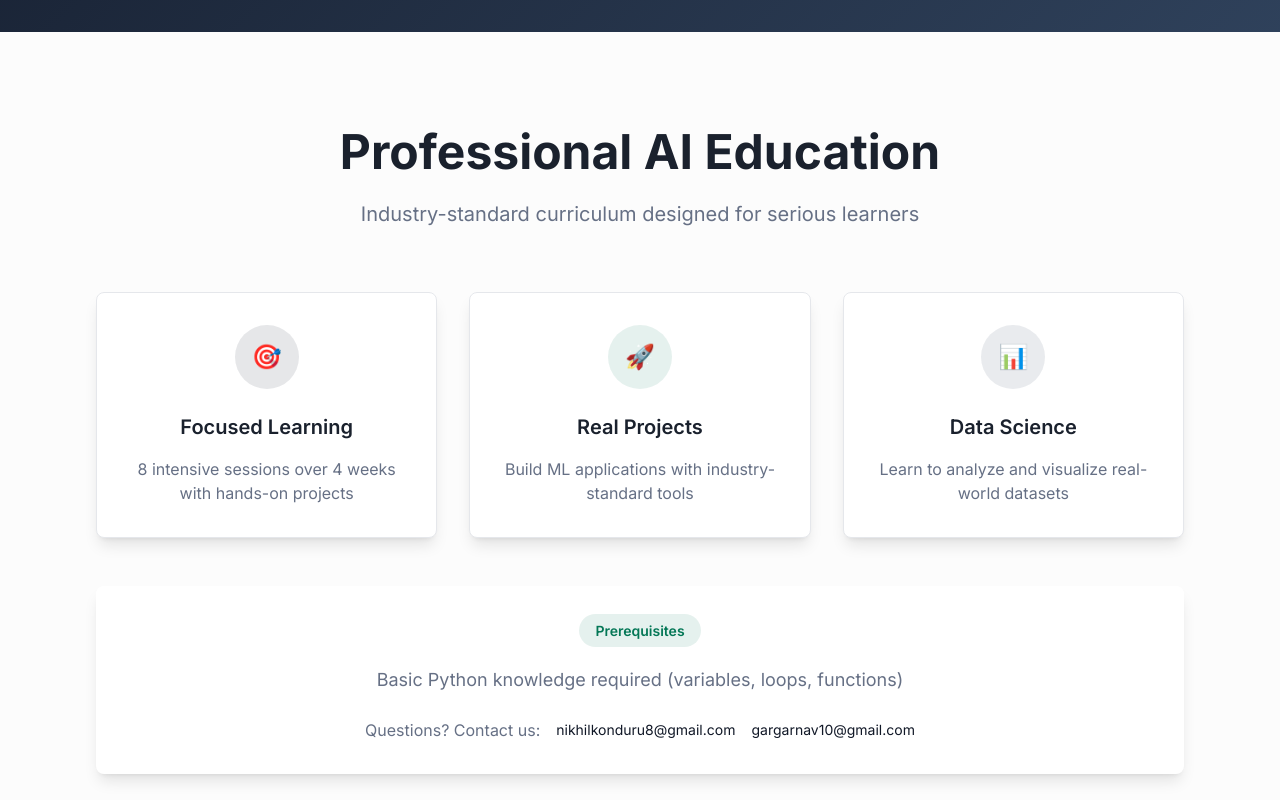
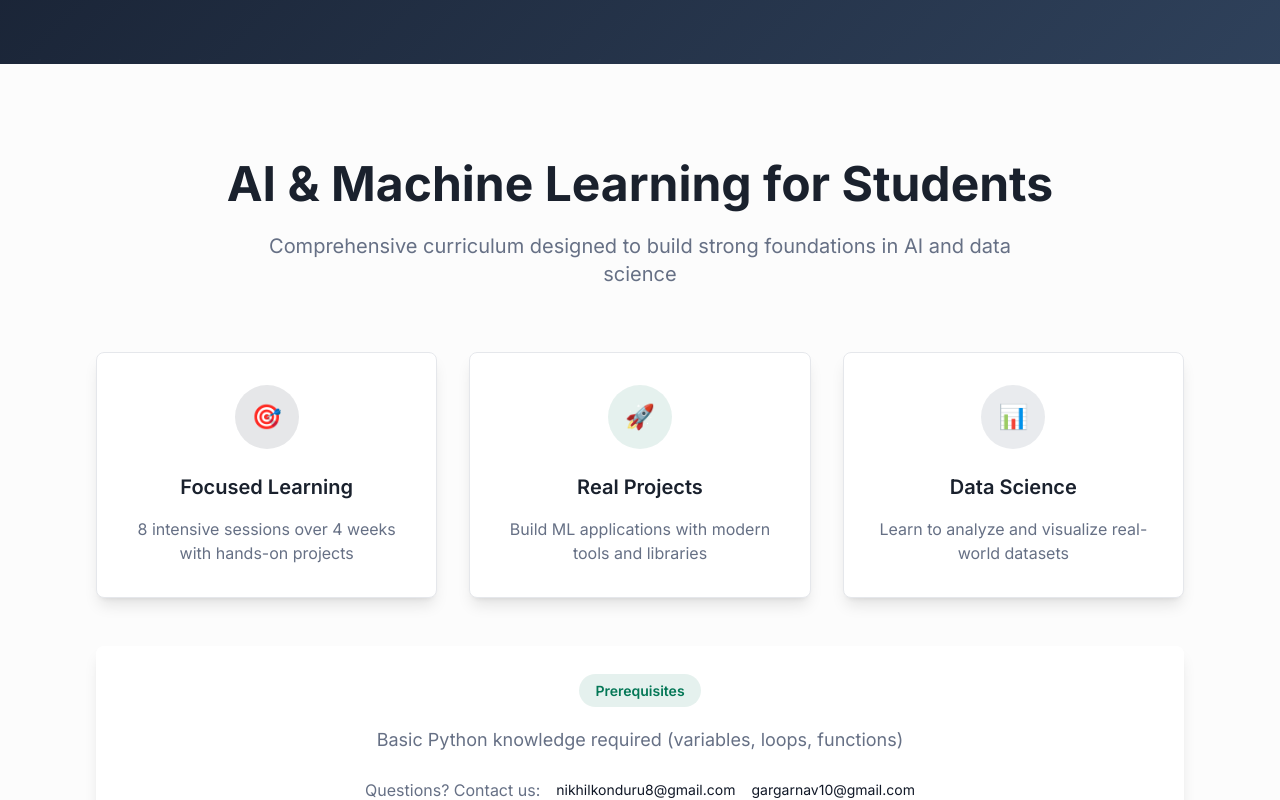
Before and after one commit to NikhilKonduru8/python-ai-summer-course, a React (Vite) app: page / in a window 1280 px wide. Shown: the part 620-1420 px from the top of the page. Built offline with nearby package versions, Linux system fonts and the light colour scheme.

Commit message:
Refactor: Improve website appeal and readability
- Removed misleading language about "professional" aspects.
- Fixed text color issues in the Tools and Schedule sections.
- Enhanced scroll animations and overall user experience.

```diff
--- a/src/components/CTAFooter.tsx
+++ b/src/components/CTAFooter.tsx
@@ -7,20 +7,20 @@ const CTAFooter = () => {
       <div className="container mx-auto max-w-5xl text-center">
         <div className="fade-in">
           <h2 className="text-4xl md:text-6xl font-bold mb-8">
-            Begin Your AI Career
+            Start Your AI Journey
           </h2>
           <p className="text-xl md:text-2xl mb-12 opacity-90 max-w-3xl mx-auto leading-relaxed">
-            Join industry professionals in mastering the technologies shaping tomorrow
+            Learn the fundamentals of AI and machine learning to excel in your future studies
           </p>
 
           <div className="grid md:grid-cols-3 gap-8 mb-12 text-left">
             <div className="bg-background/10 backdrop-blur-sm rounded-lg p-6">
-              <h3 className="text-lg font-semibold mb-2">Professional Curriculum</h3>
-              <p className="opacity-80">Industry-standard tools and methodologies</p>
+              <h3 className="text-lg font-semibold mb-2">Comprehensive Curriculum</h3>
+              <p className="opacity-80">Well-structured lessons covering all the fundamentals</p>
             </div>
             <div className="bg-background/10 backdrop-blur-sm rounded-lg p-6">
-              <h3 className="text-lg font-semibold mb-2">Expert Mentorship</h3>
-              <p className="opacity-80">Direct access to experienced developers</p>
+              <h3 className="text-lg font-semibold mb-2">Student Mentorship</h3>
+              <p className="opacity-80">Direct access to instructors who understand learning</p>
             </div>
             <div className="bg-background/10 backdrop-blur-sm rounded-lg p-6">
               <h3 className="text-lg font-semibold mb-2">Portfolio Projects</h3>
--- a/src/components/CapstoneProject.tsx
+++ b/src/components/CapstoneProject.tsx
@@ -26,7 +26,7 @@ const CapstoneProject = () => {
     {
       step: "4",
       title: "Build Your Portfolio",
-      description: "Projects can be shared on your resume or online portfolio to impress colleges and employers!",
+      description: "Projects can be shared on your resume or online portfolio to showcase your skills!",
       icon: "🏆",
       color: "from-orange-500 to-red-500"
     }
--- a/src/components/Hero.tsx
+++ b/src/components/Hero.tsx
@@ -16,11 +16,11 @@ const Hero = () => {
           </h1>
 
           <p className="text-2xl md:text-3xl mb-6 font-light">
-            Professional Python Course
+            Python Course for Students
           </p>
 
           <p className="text-xl md:text-2xl mb-12 opacity-90 max-w-3xl mx-auto leading-relaxed">
-            Build real-world AI applications in our intensive 4-week program
+            Learn AI and data science fundamentals in our comprehensive 4-week program
           </p>
 
           <div className="flex flex-col sm:flex-row gap-4 justify-center items-center mb-8">
--- a/src/components/Overview.tsx
+++ b/src/components/Overview.tsx
@@ -1,16 +1,21 @@
 import { Button } from "@/components/ui/button";
 import { Card, CardContent, CardDescription, CardHeader, CardTitle } from "@/components/ui/card";
+import { useScrollAnimation } from "@/hooks/useScrollAnimation";
 
 const Overview = () => {
+  const { elementRef, isVisible } = useScrollAnimation();
   return (
     <section className="py-24 px-4 bg-muted/30">
-      <div className="container mx-auto max-w-6xl">
+      <div
+        ref={elementRef}
+        className={`container mx-auto max-w-6xl animate-on-scroll ${isVisible ? 'animate-in' : ''}`}
+      >
         <div className="text-center mb-16 fade-in">
           <h2 className="text-4xl md:text-5xl font-bold mb-6 text-foreground">
-            Professional AI Education
+            AI & Machine Learning for Students
           </h2>
           <p className="text-xl text-muted-foreground max-w-3xl mx-auto">
-            Industry-standard curriculum designed for serious learners
+            Comprehensive curriculum designed to build strong foundations in AI and data science
           </p>
         </div>
 
@@ -31,7 +36,7 @@ const Overview = () => {
                 <span className="text-2xl">🚀</span>
               </div>
               <h3 className="text-xl font-semibold mb-4">Real Projects</h3>
-              <p className="text-muted-foreground">Build ML applications with industry-standard tools</p>
+              <p className="text-muted-foreground">Build ML applications with modern tools and libraries</p>
             </CardContent>
           </Card>
 
--- a/src/components/Schedule.tsx
+++ b/src/components/Schedule.tsx
@@ -36,7 +36,7 @@ const Schedule = () => {
           <h2 className="text-3xl md:text-4xl font-bold mb-6 text-secondary-foreground">
             Class Schedule
           </h2>
-          <p className="text-lg text-muted-foreground">
+           <p className="text-lg text-secondary-foreground">
             8 classes across 4 weeks, with each class lasting about 1 hour
           </p>
         </div>
--- a/src/components/Tools.tsx
+++ b/src/components/Tools.tsx
@@ -1,6 +1,8 @@
 import { Card, CardContent, CardHeader, CardTitle } from "@/components/ui/card";
+import { useScrollAnimation } from "@/hooks/useScrollAnimation";
 
 const Tools = () => {
+  const { elementRef, isVisible } = useScrollAnimation();
   const tools = [
     {
       name: "Python",
@@ -42,14 +44,16 @@ const Tools = () => {
 
   return (
     <section className="py-20 px-4 bg-secondary font-inter">
-      <div className="container mx-auto max-w-6xl">
+      <div
+        ref={elementRef}
+        className={`container mx-auto max-w-6xl animate-on-scroll ${isVisible ? 'animate-in' : ''}`}
+      >
         <div className="text-center mb-12">
           <h2 className="text-3xl md:text-4xl font-bold mb-6 text-secondary-foreground">
             Tools You'll Be Using
           </h2>
-          <p className="text-lg text-muted-foreground max-w-3xl mx-auto">
-            Learn to code in real environments used by professionals at Google, Netflix,
-            and thousands of other companies worldwide
+          <p className="text-lg text-secondary-foreground max-w-3xl mx-auto">
+            Learn to code using the same tools and libraries that power modern AI and data science projects
           </p>
         </div>
 
@@ -57,7 +61,7 @@ const Tools = () => {
           {tools.map((tool, index) => (
             <Card
               key={index}
-              className="border-border shadow-lg hover:shadow-xl transition-all duration-300 transform hover:-translate-y-2 bg-card group overflow-hidden"
+              className={`border-border shadow-lg hover:shadow-xl transition-all duration-300 transform hover:-translate-y-2 bg-card group overflow-hidden animate-on-scroll-scale stagger-delay-${(index % 6) + 1} ${isVisible ? 'animate-in' : ''}`}
             >
               <div className={`h-1 bg-gradient-to-r ${tool.color}`}></div>
               <CardHeader className="text-center pb-4">
@@ -80,11 +84,11 @@ const Tools = () => {
         <Card className="mt-12 border-border shadow-lg bg-card">
           <CardContent className="pt-8 pb-8 text-center">
             <h3 className="text-2xl font-bold mb-4 text-card-foreground">
-              Professional-Grade Tools
+              Industry-Standard Tools
             </h3>
             <p className="text-lg text-muted-foreground max-w-3xl mx-auto">
-              These are the same tools used by data scientists at major tech companies.
-              By learning them now, you'll have a huge advantage in college and your future career!
+              These tools are widely used in AI and data science.
+              Learning them now will give you a solid foundation for college computer science courses!
             </p>
           </CardContent>
         </Card>
--- a/src/components/WhatYoullLearn.tsx
+++ b/src/components/WhatYoullLearn.tsx
@@ -1,7 +1,9 @@
 import { Button } from "@/components/ui/button";
 import { Card, CardContent } from "@/components/ui/card";
+import { useScrollAnimation } from "@/hooks/useScrollAnimation";
 
 const WhatYoullLearn = () => {
+  const { elementRef, isVisible } = useScrollAnimation();
   const skills = [
     {
       title: "Python Logic & Data Types",
@@ -47,14 +49,17 @@ const WhatYoullLearn = () => {
 
   return (
     <section className="py-20 px-4 bg-background font-inter">
-      <div className="container mx-auto max-w-6xl">
+      <div
+        ref={elementRef}
+        className={`container mx-auto max-w-6xl animate-on-scroll ${isVisible ? 'animate-in' : ''}`}
+      >
         <div className="text-center mb-12">
           <h2 className="text-3xl md:text-4xl font-bold mb-6 text-foreground">
             What You'll Learn
           </h2>
           <p className="text-lg text-muted-foreground max-w-3xl mx-auto">
-            From Python basics to advanced machine learning, you'll gain practical skills
-            that are in high demand in today's tech industry
+            From Python basics to machine learning fundamentals, you'll gain practical skills
+            that will help you excel in computer science and data-related college courses
           </p>
         </div>
 
@@ -62,7 +67,7 @@ const WhatYoullLearn = () => {
           {skills.map((skill, index) => (
             <Card
               key={index}
-              className="border-border shadow-lg hover:shadow-xl transition-all duration-300 transform hover:-translate-y-2 bg-card group"
+              className={`border-border shadow-lg hover:shadow-xl transition-all duration-300 transform hover:-translate-y-2 bg-card group animate-on-scroll-scale stagger-delay-${(index % 6) + 1} ${isVisible ? 'animate-in' : ''}`}
             >
               <CardContent className="pt-6 text-center">
                 <div className="text-4xl mb-4 group-hover:scale-110 transition-transform duration-300">
--- /dev/null
+++ b/src/hooks/useScrollAnimation.tsx
@@ -0,0 +1,34 @@
+import { useEffect, useRef, useState } from 'react';
+
+export const useScrollAnimation = (threshold: number = 0.1) => {
+  const elementRef = useRef<HTMLDivElement>(null);
+  const [isVisible, setIsVisible] = useState(false);
+
+  useEffect(() => {
+    const observer = new IntersectionObserver(
+      ([entry]) => {
+        if (entry.isIntersecting) {
+          setIsVisible(true);
+          observer.unobserve(entry.target);
+        }
+      },
+      {
+        threshold,
+        rootMargin: '50px',
+      }
+    );
+
+    const currentElement = elementRef.current;
+    if (currentElement) {
+      observer.observe(currentElement);
+    }
+
+    return () => {
+      if (currentElement) {
+        observer.unobserve(currentElement);
+      }
+    };
+  }, [threshold]);
+
+  return { elementRef, isVisible };
+};
--- a/src/index.css
+++ b/src/index.css
@@ -108,20 +108,81 @@
     animation: slide-up 0.8s ease-out forwards;
   }
 
+  .animate-on-scroll {
+    opacity: 0;
+    transform: translateY(40px);
+    transition: all 0.8s cubic-bezier(0.4, 0, 0.2, 1);
+  }
+
+  .animate-on-scroll.animate-in {
+    opacity: 1;
+    transform: translateY(0);
+  }
+
+  .animate-on-scroll-fade {
+    opacity: 0;
+    transition: opacity 0.8s ease-out;
+  }
+
+  .animate-on-scroll-fade.animate-in {
+    opacity: 1;
+  }
+
+  .animate-on-scroll-scale {
+    opacity: 0;
+    transform: scale(0.9);
+    transition: all 0.8s cubic-bezier(0.4, 0, 0.2, 1);
+  }
+
+  .animate-on-scroll-scale.animate-in {
+    opacity: 1;
+    transform: scale(1);
+  }
+
+  .animate-on-scroll-slide-left {
+    opacity: 0;
+    transform: translateX(-40px);
+    transition: all 0.8s cubic-bezier(0.4, 0, 0.2, 1);
+  }
+
+  .animate-on-scroll-slide-left.animate-in {
+    opacity: 1;
+    transform: translateX(0);
+  }
+
+  .animate-on-scroll-slide-right {
+    opacity: 0;
+    transform: translateX(40px);
+    transition: all 0.8s cubic-bezier(0.4, 0, 0.2, 1);
+  }
+
+  .animate-on-scroll-slide-right.animate-in {
+    opacity: 1;
+    transform: translateX(0);
+  }
+
   .stagger-delay-1 {
-    animation-delay: 0.1s;
+    transition-delay: 0.1s;
   }
 
   .stagger-delay-2 {
-    animation-delay: 0.2s;
+    transition-delay: 0.2s;
   }
 
   .stagger-delay-3 {
-    animation-delay: 0.3s;
+    transition-delay: 0.3s;
   }
 
   .stagger-delay-4 {
-    animation-delay: 0.4s;
+    transition-delay: 0.4s;
+  }
+
+  .stagger-delay-5 {
+    transition-delay: 0.5s;
+  }
+
+  .stagger-delay-6 {
+    transition-delay: 0.6s;
   }
 
   @keyframes fade-in {
@@ -145,4 +206,17 @@
       transform: translateY(0);
     }
   }
+
+  @keyframes float {
+    0%, 100% {
+      transform: translateY(0px);
+    }
+    50% {
+      transform: translateY(-10px);
+    }
+  }
+
+  .animate-float {
+    animation: float 3s ease-in-out infinite;
+  }
 }
```
